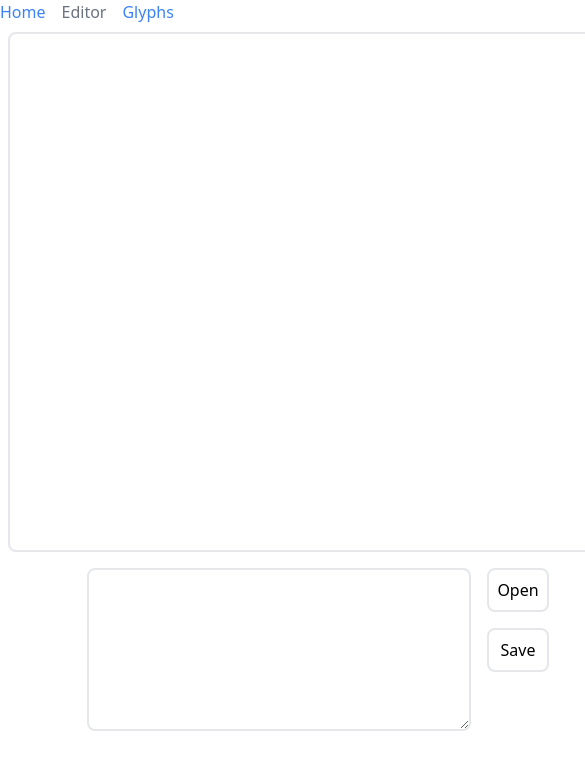
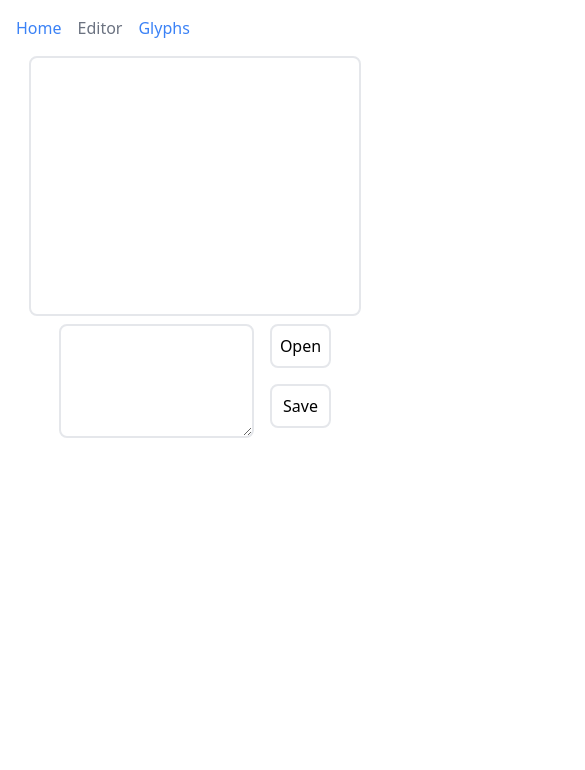
Before and after one commit to mendelbrot/tokui, a React (Create React App) app: page /editor in a window 390 px wide. Shown: the top 770 px of the page, 585 px wide, since content can reach past the window. Built offline with nearby package versions, Linux system fonts and the light colour scheme.

Commit message:
made editor responsive

```diff
--- a/src/components/display.jsx
+++ b/src/components/display.jsx
@@ -10,12 +10,15 @@ function Display({text, array}) {
   const wordsArray = array || textToArray(text)
 
   return (
-    <div style={{height: '500px', width: '600px'}} >
+    <div className='w-[80vw] sm:w-[576px] h-[240px] sm:h-[576px] overflow-y-auto'>
       {wordsArray.map((line, lineIndex) => (
         <div key={`line ${lineIndex}`} className='flex flex-wrap'>
           {line.map((word, wordIndex) => (
-            <div key={`word ${wordIndex}`} >
-              <GlyphSymbol letters={word} size={50} />
+            <div
+              key={`word ${wordIndex}`}
+              className='w-[48px]'
+            >
+              <GlyphSymbol letters={word}/>
             </div>
           ))}
         </div>
--- a/src/components/glyph-text.jsx
+++ b/src/components/glyph-text.jsx
@@ -29,6 +29,7 @@ function GlyphText({
         className={`row-span-2 text-center`}
         style={{
           height: 2*width + 'px',
+          lineHeight: 2*width + 'px',
           fontSize: Math.round(width) + 'px'
         }}
         ref={elementRef}
@@ -39,7 +40,7 @@ function GlyphText({
         className='text-center'
         style={{
           height: width + 'px',
-          fontSize: Math.round(0.5*width) + 'px'
+          fontSize: Math.round(0.7*width) + 'px'
         }}
       >
         {replacedLetters[1]}
@@ -48,7 +49,7 @@ function GlyphText({
         className='text-center'
         style={{
           height: width + 'px',
-          fontSize: Math.round(0.5*width) + 'px'
+          fontSize: Math.round(0.7*width) + 'px'
         }}
       >
         {replacedLetters[2]}
--- a/src/pages/editor.jsx
+++ b/src/pages/editor.jsx
@@ -68,11 +68,14 @@ function Editor() {
   return (
     <div>
       <div className='grid grid-rows-4 justify-items-center'>
-        <div className='border-2 rounded-lg p-2 m-2 row-span-3'>
+        <div className='border-2 rounded-lg row-span-2 p-2 sm:row-span-3'>
           <Display text={text} />
         </div>
         <div className='flex row-span-1'>
-          <textarea value={text} onChange={handleTextChange} className='border-2 rounded-lg p-2 m-2 w-96'/>
+          <textarea
+            value={text}
+            onChange={handleTextChange}
+            className='border-2 rounded-lg p-2 m-2 w-[50vw] sm:w-96'/>
           <div className='flex flex-col' >
             <button onClick={handleOpen} className='border-2 rounded-lg p-2 m-2 hover:border-black'>Open</button>
             <button onClick={handleSave} className='border-2 rounded-lg p-2 m-2 hover:border-black'>Save</button>
--- a/src/pages/home.jsx
+++ b/src/pages/home.jsx
@@ -1,6 +1,6 @@
 function Home() {
   return (
-    <div className='w-96 mt-4'>
+    <div className='max-w-prose'>
       <p>Welcome to the website of the conlang named kui.  There is an editor page for writing in kui, and a glyph page showing all 300 written characters.</p>
     </div>
   )
--- a/src/pages/root.jsx
+++ b/src/pages/root.jsx
@@ -5,8 +5,8 @@ const navLinkClass = ({ isActive, isPending }) =>
 
 function Root() {
   return (
-    <div>
-      <div>
+    <div className='m-4'>
+      <div className='mb-4'>
         <NavLink className={navLinkClass} to='/' >Home</NavLink>
         <NavLink className={navLinkClass} to='editor' >Editor</NavLink>
         <NavLink className={navLinkClass} to='glyphs' >Glyphs</NavLink>
```
